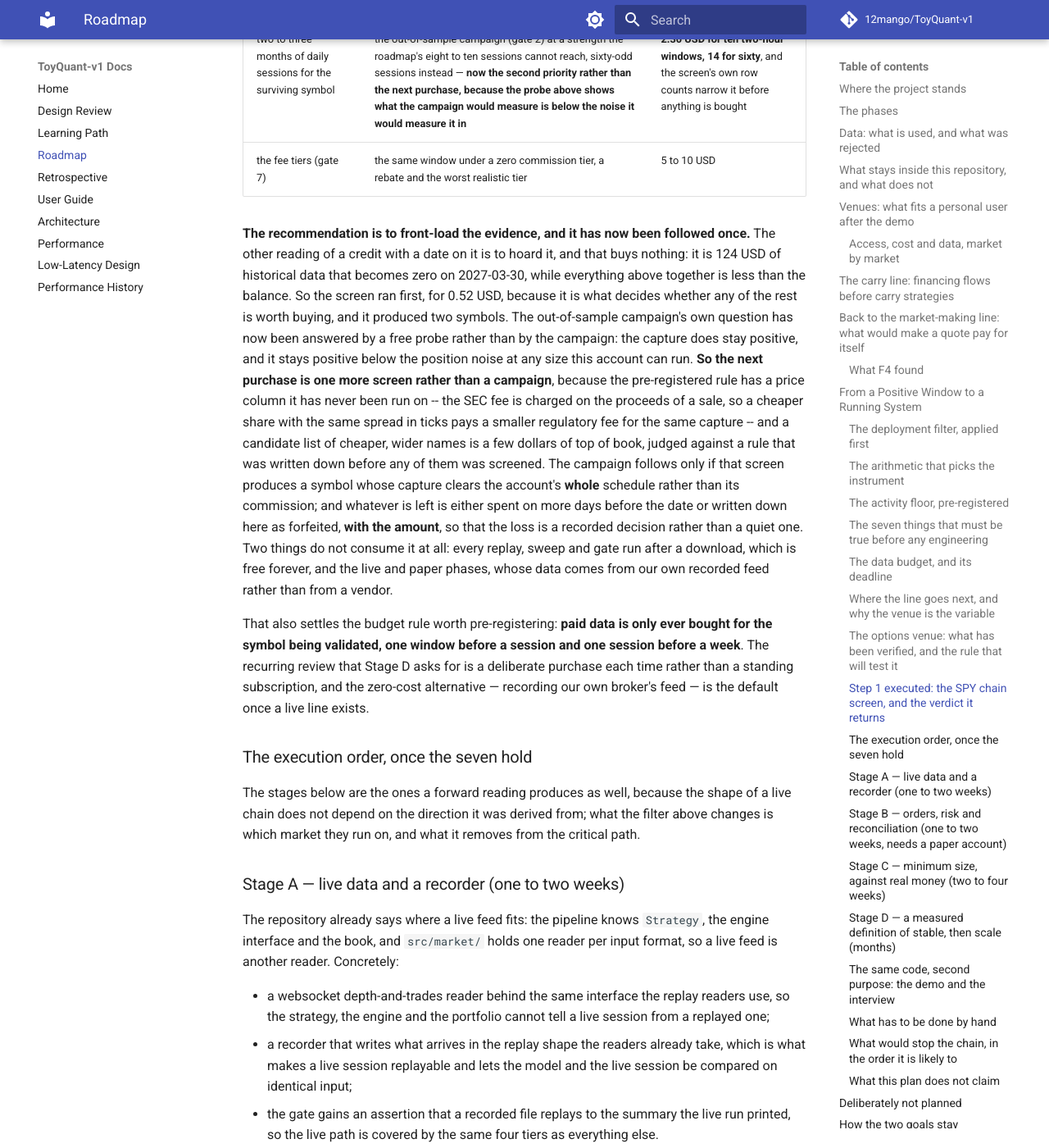
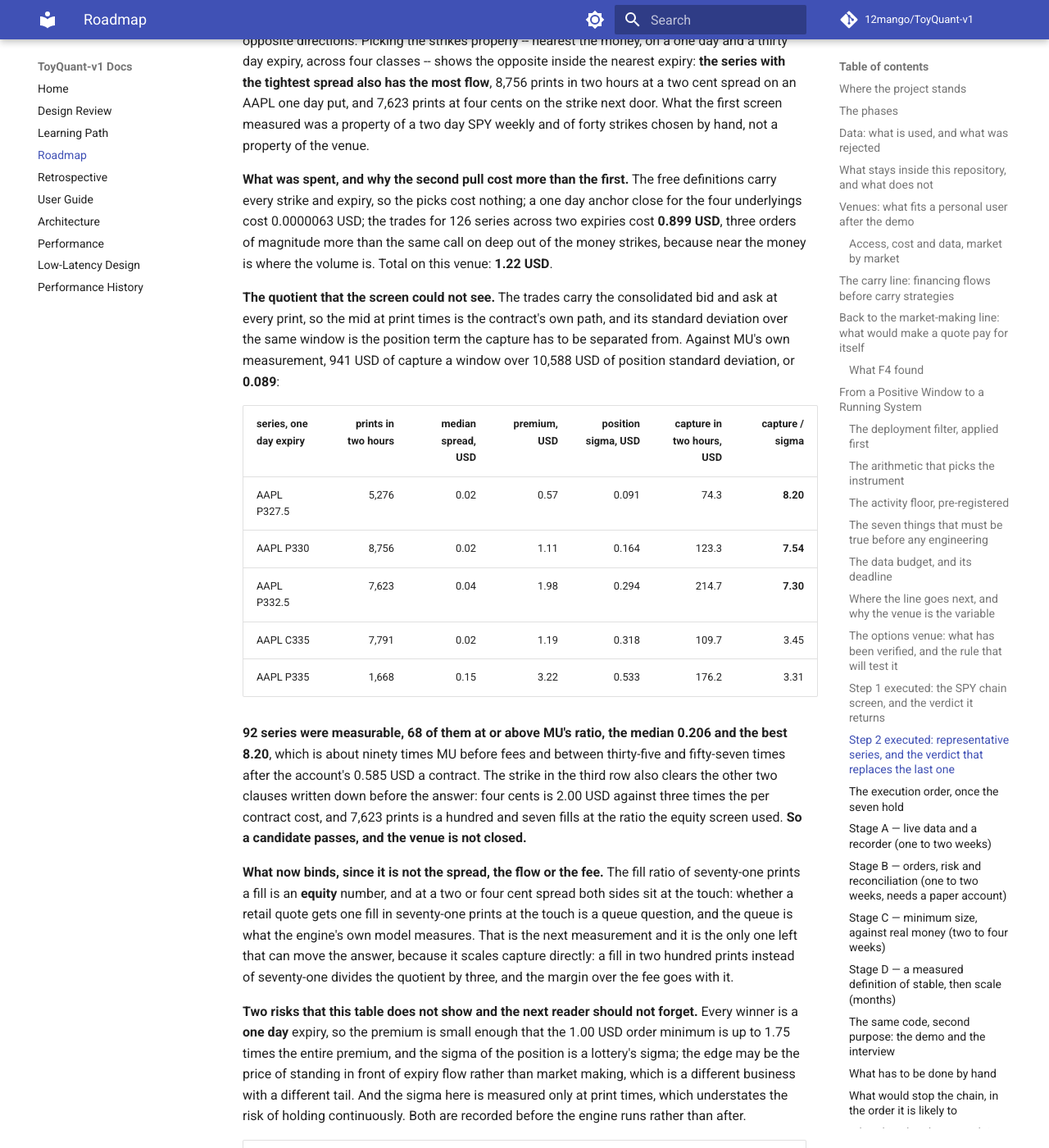
Before and after one commit to 12mango/ToyQuant-v1, an MkDocs documentation site: the page built from docs/ROADMAP.md, in a window 1280 px wide and 1400 px high, scrolled down 25275 px. Shown: the whole window at 82% size. Built offline with MkDocs 1.6.1 and Material for MkDocs 9.7.7, drawn with Linux system fonts in a browser that asks for light colours; comment, search, counter and statistics services are not loaded; some of the changed text lies outside the part shown.

Commit message:
options: Measure representative series, and record that the verdict above was wrong
The screen in the previous commit looked at one SPY expiry and forty strikes and concluded that prints and spread run
in opposite directions. Picking strikes properly -- nearest the money, one day and thirty day expiries, four classes --
reverses it inside the nearest expiry: the tightest spread also carries the most flow, 8,756 prints in two hours at two
cents on an AAPL one day put.

The measurement the screen could not make comes free with the trades, because every print carries the consolidated
quote: the standard deviation of the mid over the same window is the position term. Against MU's 941 over 10,588, or
0.089, 92 measurable series give a median of 0.206 and a best of 8.20, about ninety times MU before fees and thirty
five to fifty seven times after the account's per contract cost. One strike clears all three pre-registered clauses.

What binds is now the fill ratio, and it is an equity number: at a two to four cent spread both sides sit at the
touch, so the queue decides whether a retail quote gets one fill in seventy-one prints. Two risks are recorded before
the engine runs: every winner is a one day expiry, where 1.00 USD an order can exceed the whole premium and the edge
may be the price of standing in front of expiry flow, and the sigma is sampled at prints, which understates holding
risk.

Spend on this venue to date: 1.22 USD, of which 0.899 was this pull, three orders of magnitude more than deep out of
the money strikes because near the money is where the volume is.

Gate: all four tiers.

```diff
--- a/docs/ROADMAP.md
+++ b/docs/ROADMAP.md
@@ -701,6 +701,51 @@ carry a rebate were deliberately left unscreened so that the rule cannot be read
 the result. The screen costs 0.32 USD and about a day; the same screen on XSP, which pays 0.30 a contract and quotes
 in a different tick, is the one experiment the numbers leave standing.
 
+### Step 2 executed: representative series, and the verdict that replaces the last one
+
+**The verdict above was wrong, and this is the measurement that corrected it.** The screen had looked at one expiry and
+one strike slab of SPY and concluded that prints and spread run in opposite directions. Picking the strikes properly
+-- nearest the money, on a one day and a thirty day expiry, across four classes -- shows the opposite inside the
+nearest expiry: **the series with the tightest spread also has the most flow**, 8,756 prints in two hours at a two cent
+spread on an AAPL one day put, and 7,623 prints at four cents on the strike next door. What the first screen measured
+was a property of a two day SPY weekly and of forty strikes chosen by hand, not a property of the venue.
+
+**What was spent, and why the second pull cost more than the first.** The free definitions carry every strike and
+expiry, so the picks cost nothing; a one day anchor close for the four underlyings cost 0.0000063 USD; the trades for
+126 series across two expiries cost **0.899 USD**, three orders of magnitude more than the same call on deep out of the
+money strikes, because near the money is where the volume is. Total on this venue: **1.22 USD**.
+
+**The quotient that the screen could not see.** The trades carry the consolidated bid and ask at every print, so the
+mid at print times is the contract's own path, and its standard deviation over the same window is the position term
+the capture has to be separated from. Against MU's own measurement, 941 USD of capture a window over 10,588 USD of
+position standard deviation, or **0.089**:
+
+| series, one day expiry | prints in two hours | median spread, USD | premium, USD | position sigma, USD | capture in two hours, USD | capture / sigma |
+|---|---:|---:|---:|---:|---:|---:|
+| AAPL P327.5 | 5,276 | 0.02 | 0.57 | 0.091 | 74.3 | **8.20** |
+| AAPL P330 | 8,756 | 0.02 | 1.11 | 0.164 | 123.3 | **7.54** |
+| AAPL P332.5 | 7,623 | 0.04 | 1.98 | 0.294 | 214.7 | **7.30** |
+| AAPL C335 | 7,791 | 0.02 | 1.19 | 0.318 | 109.7 | 3.45 |
+| AAPL P335 | 1,668 | 0.15 | 3.22 | 0.533 | 176.2 | 3.31 |
+
+**92 series were measurable, 68 of them at or above MU's ratio, the median 0.206 and the best 8.20**, which is about
+ninety times MU before fees and between thirty-five and fifty-seven times after the account's 0.585 USD a contract.
+The strike in the third row also clears the other two clauses written down before the answer: four cents is 2.00 USD
+against three times the per contract cost, and 7,623 prints is a hundred and seven fills at the ratio the equity screen
+used. **So a candidate passes, and the venue is not closed.**
+
+**What now binds, since it is not the spread, the flow or the fee.** The fill ratio of seventy-one prints a fill is an
+**equity** number, and at a two or four cent spread both sides sit at the touch: whether a retail quote gets one fill in
+seventy-one prints at the touch is a queue question, and the queue is what the engine's own model measures. That is the
+next measurement and it is the only one left that can move the answer, because it scales capture directly: a fill in
+two hundred prints instead of seventy-one divides the quotient by three, and the margin over the fee goes with it.
+
+**Two risks that this table does not show and the next reader should not forget.** Every winner is a **one day**
+expiry, so the premium is small enough that the 1.00 USD order minimum is up to 1.75 times the entire premium, and the
+sigma of the position is a lottery's sigma; the edge may be the price of standing in front of expiry flow rather than
+market making, which is a different business with a different tail. And the sigma here is measured only at print
+times, which understates the risk of holding continuously. Both are recorded before the engine runs rather than after.
+
 | Spend | What it buys | Cost |
 |---|---|---|
 | the screen (gate 1) | top of book only, over a candidate list and a few days — **spent: 0.52 USD on thirty symbols, AAPL and TSLA pass** | 5 to 20 USD |
```
